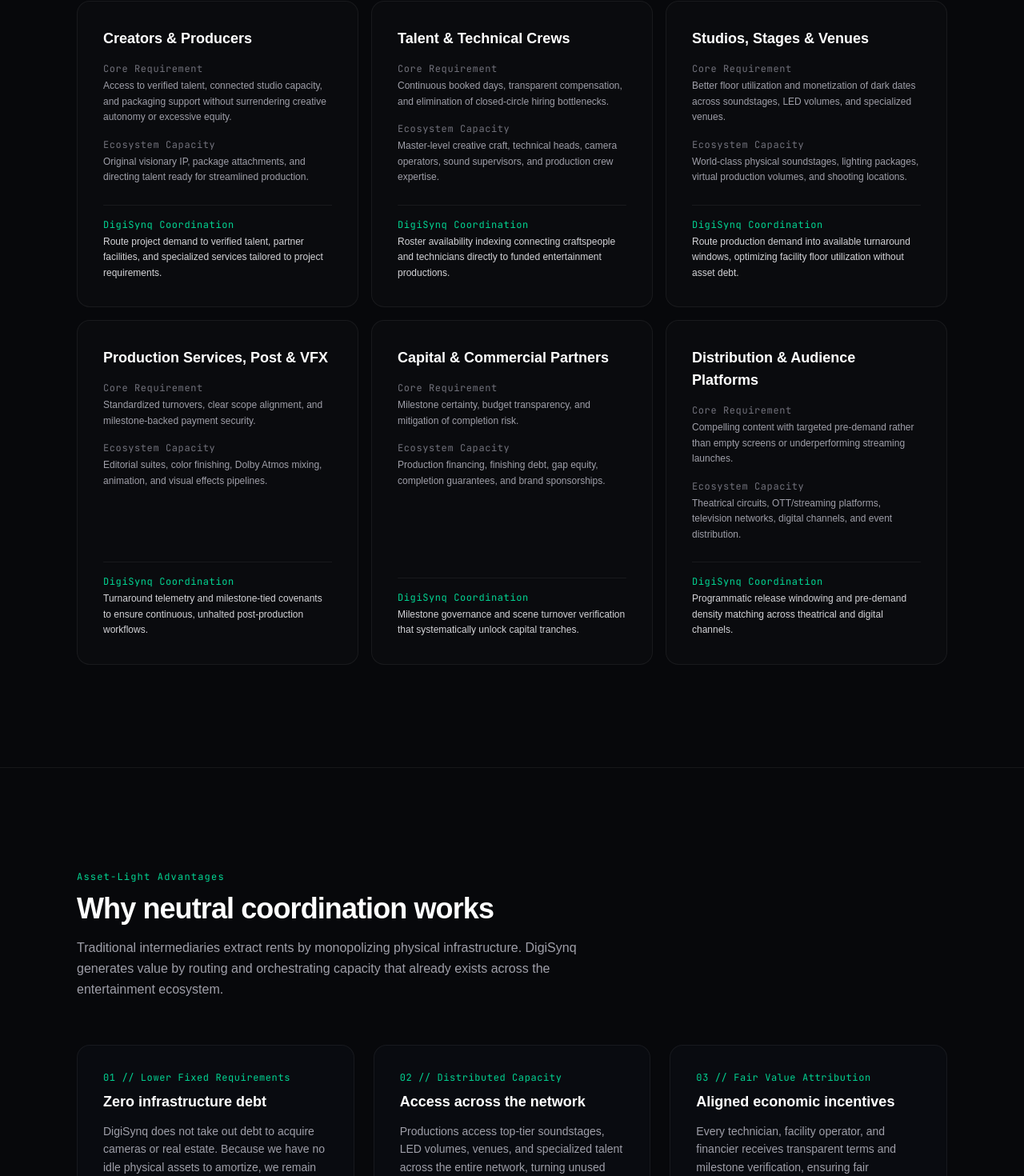
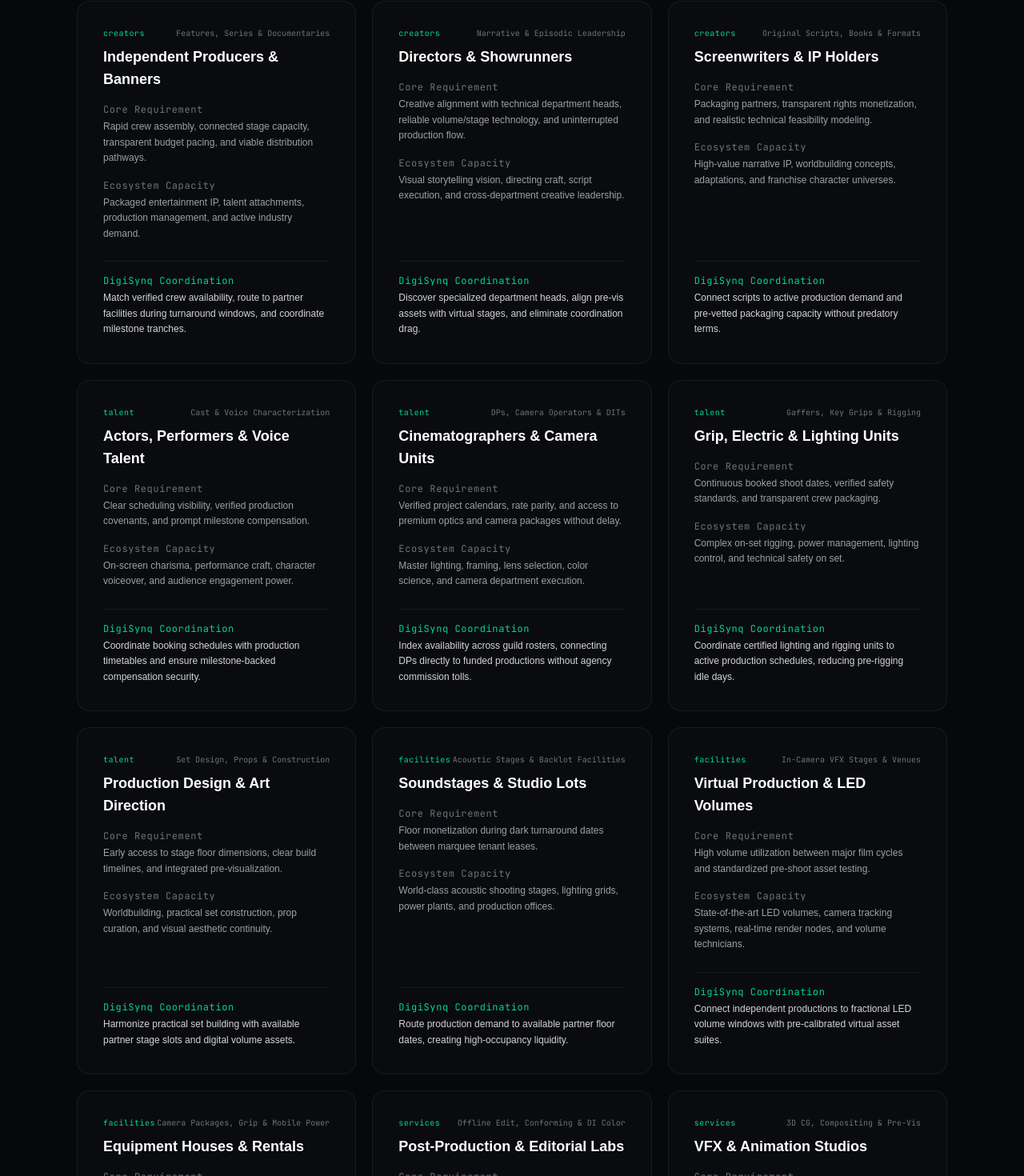
Before and after one commit to thedigitalsynq-design/digisynq3, a React (Vite) app: page /ecosystem in a window 1280 px wide. Shown: the part 2320-3790 px from the top of the page at 80% size. Built offline with nearby package versions, Linux system fonts and the light colour scheme; a web font is replaced by a local one.

Commit message:
Expand all entertainment industry stakeholders across Ecosystem and StartSynq pages

```diff
--- a/src/pages/EcosystemPage.tsx
+++ b/src/pages/EcosystemPage.tsx
@@ -3,67 +3,179 @@
 import { ArrowRight, ArrowUpRight, Check, Users, Film, Radio, Shield, Sparkles } from 'lucide-react';
 import { EcosystemMap } from '../components/EcosystemMap';
 
-const STAKEHOLDER_GROUPS = [
+interface Stakeholder {
+  id: string;
+  category: 'creators' | 'talent' | 'facilities' | 'services' | 'capital' | 'distribution';
+  role: string;
+  scope: string;
+  need: string;
+  offer: string;
+  synqAction: string;
+}
+
+const ALL_STAKEHOLDERS: Stakeholder[] = [
   {
-    id: 'creative',
-    role: 'Creators & Producers',
-    need: 'Access to verified talent, connected studio capacity, and packaging support without surrendering creative autonomy or excessive equity.',
-    offer: 'Original visionary IP, package attachments, and directing talent ready for streamlined production.',
-    synqAction: 'Route project demand to verified talent, partner facilities, and specialized services tailored to project requirements.',
+    id: 'producers',
+    category: 'creators',
+    role: 'Independent Producers & Banners',
+    scope: 'Features, Series & Documentaries',
+    need: 'Rapid crew assembly, connected stage capacity, transparent budget pacing, and viable distribution pathways.',
+    offer: 'Packaged entertainment IP, talent attachments, production management, and active industry demand.',
+    synqAction: 'Match verified crew availability, route to partner facilities during turnaround windows, and coordinate milestone tranches.',
   },
   {
-    id: 'technical',
-    role: 'Talent & Technical Crews',
-    need: 'Continuous booked days, transparent compensation, and elimination of closed-circle hiring bottlenecks.',
-    offer: 'Master-level creative craft, technical heads, camera operators, sound supervisors, and production crew expertise.',
-    synqAction: 'Roster availability indexing connecting craftspeople and technicians directly to funded entertainment productions.',
+    id: 'directors',
+    category: 'creators',
+    role: 'Directors & Showrunners',
+    scope: 'Narrative & Episodic Leadership',
+    need: 'Creative alignment with technical department heads, reliable volume/stage technology, and uninterrupted production flow.',
+    offer: 'Visual storytelling vision, directing craft, script execution, and cross-department creative leadership.',
+    synqAction: 'Discover specialized department heads, align pre-vis assets with virtual stages, and eliminate coordination drag.',
   },
   {
-    id: 'infrastructure',
-    role: 'Studios, Stages & Venues',
-    need: 'Better floor utilization and monetization of dark dates across soundstages, LED volumes, and specialized venues.',
-    offer: 'World-class physical soundstages, lighting packages, virtual production volumes, and shooting locations.',
-    synqAction: 'Route production demand into available turnaround windows, optimizing facility floor utilization without asset debt.',
+    id: 'writers',
+    category: 'creators',
+    role: 'Screenwriters & IP Holders',
+    scope: 'Original Scripts, Books & Formats',
+    need: 'Packaging partners, transparent rights monetization, and realistic technical feasibility modeling.',
+    offer: 'High-value narrative IP, worldbuilding concepts, adaptations, and franchise character universes.',
+    synqAction: 'Connect scripts to active production demand and pre-vetted packaging capacity without predatory terms.',
   },
   {
-    id: 'post',
-    role: 'Production Services, Post & VFX',
-    need: 'Standardized turnovers, clear scope alignment, and milestone-backed payment security.',
-    offer: 'Editorial suites, color finishing, Dolby Atmos mixing, animation, and visual effects pipelines.',
-    synqAction: 'Turnaround telemetry and milestone-tied covenants to ensure continuous, unhalted post-production workflows.',
+    id: 'performers',
+    category: 'talent',
+    role: 'Actors, Performers & Voice Talent',
+    scope: 'Cast & Voice Characterization',
+    need: 'Clear scheduling visibility, verified production covenants, and prompt milestone compensation.',
+    offer: 'On-screen charisma, performance craft, character voiceover, and audience engagement power.',
+    synqAction: 'Coordinate booking schedules with production timetables and ensure milestone-backed compensation security.',
   },
   {
-    id: 'capital',
-    role: 'Capital & Commercial Partners',
-    need: 'Milestone certainty, budget transparency, and mitigation of completion risk.',
-    offer: 'Production financing, finishing debt, gap equity, completion guarantees, and brand sponsorships.',
-    synqAction: 'Milestone governance and scene turnover verification that systematically unlock capital tranches.',
+    id: 'cinematography',
+    category: 'talent',
+    role: 'Cinematographers & Camera Units',
+    scope: 'DPs, Camera Operators & DITs',
+    need: 'Verified project calendars, rate parity, and access to premium optics and camera packages without delay.',
+    offer: 'Master lighting, framing, lens selection, color science, and camera department execution.',
+    synqAction: 'Index availability across guild rosters, connecting DPs directly to funded productions without agency commission tolls.',
   },
   {
-    id: 'distribution',
-    role: 'Distribution & Audience Platforms',
-    need: 'Compelling content with targeted pre-demand rather than empty screens or underperforming streaming launches.',
-    offer: 'Theatrical circuits, OTT/streaming platforms, television networks, digital channels, and event distribution.',
-    synqAction: 'Programmatic release windowing and pre-demand density matching across theatrical and digital channels.',
+    id: 'lighting-grip',
+    category: 'talent',
+    role: 'Grip, Electric & Lighting Units',
+    scope: 'Gaffers, Key Grips & Rigging',
+    need: 'Continuous booked shoot dates, verified safety standards, and transparent crew packaging.',
+    offer: 'Complex on-set rigging, power management, lighting control, and technical safety on set.',
+    synqAction: 'Coordinate certified lighting and rigging units to active production schedules, reducing pre-rigging idle days.',
+  },
+  {
+    id: 'art-department',
+    category: 'talent',
+    role: 'Production Design & Art Direction',
+    scope: 'Set Design, Props & Construction',
+    need: 'Early access to stage floor dimensions, clear build timelines, and integrated pre-visualization.',
+    offer: 'Worldbuilding, practical set construction, prop curation, and visual aesthetic continuity.',
+    synqAction: 'Harmonize practical set building with available partner stage slots and digital volume assets.',
+  },
+  {
+    id: 'soundstages',
+    category: 'facilities',
+    role: 'Soundstages & Studio Lots',
+    scope: 'Acoustic Stages & Backlot Facilities',
+    need: 'Floor monetization during dark turnaround dates between marquee tenant leases.',
+    offer: 'World-class acoustic shooting stages, lighting grids, power plants, and production offices.',
+    synqAction: 'Route production demand to available partner floor dates, creating high-occupancy liquidity.',
+  },
+  {
+    id: 'virtual-volumes',
+    category: 'facilities',
+    role: 'Virtual Production & LED Volumes',
+    scope: 'In-Camera VFX Stages & Venues',
+    need: 'High volume utilization between major film cycles and standardized pre-shoot asset testing.',
+    offer: 'State-of-the-art LED volumes, camera tracking systems, real-time render nodes, and volume technicians.',
+    synqAction: 'Connect independent productions to fractional LED volume windows with pre-calibrated virtual asset suites.',
+  },
+  {
+    id: 'equipment-houses',
+    category: 'facilities',
+    role: 'Equipment Houses & Rentals',
+    scope: 'Camera Packages, Grip & Mobile Power',
+    need: 'High utilization rates for specialized hardware inventory between major studio bookings.',
+    offer: 'State-of-the-art digital cinema cameras, anamorphic lenses, cranes, dollies, and LED lighting fixtures.',
+    synqAction: 'Match available equipment inventory to production schedules on fractional, flexible terms.',
+  },
+  {
+    id: 'post-editorial',
+    category: 'services',
+    role: 'Post-Production & Editorial Labs',
+    scope: 'Offline Edit, Conforming & DI Color',
+    need: 'Standardized camera-to-cloud dailies turnovers, scope clarity, and milestone-backed payment escrow.',
+    offer: 'Master editorial suites, color finishing, calibrated HDR grading theaters, and master delivery pipelines.',
+    synqAction: 'Streamline ingest telemetry from set to post and tie milestone releases to approved turnovers.',
+  },
+  {
+    id: 'vfx-animation',
+    category: 'services',
+    role: 'VFX & Animation Studios',
+    scope: '3D CG, Compositing & Pre-Vis',
+    need: 'Locked plates, clear turnover deadlines, and protection against uncompensated scope shifts.',
+    offer: 'Photoreal CG environments, digital doubles, creature animation, and complex multi-pass compositing.',
+    synqAction: 'Enforce structured turnover covenants and milestone escrow to keep VFX delivery strictly on schedule.',
+  },
+  {
+    id: 'music-audio',
+    category: 'services',
+    role: 'Composers, Sound & Audio Suites',
+    scope: 'Original Score, Foley & Dolby Atmos',
+    need: 'Synchronized picture locks, prompt cue turnovers, and Dolby Atmos mixing theater access.',
+    offer: 'Original orchestral scoring, spatial audio mixing, sound design, Foley, and music licensing.',
+    synqAction: 'Coordinate audio post schedules directly with picture editorial, eliminating late-stage delivery scrambles.',
+  },
+  {
+    id: 'financiers',
+    category: 'capital',
+    role: 'Financiers & Gap Capital',
+    scope: 'Mezzanine Debt, Equity & Bonds',
+    need: 'Burn-rate transparency, verified deliverable verification, and mitigation of completion risk.',
+    offer: 'Production cash flow, finishing debt, bridge financing, tax credit financing, and completion insurance.',
+    synqAction: 'Real-time milestone telemetry that unlocks capital tranches systematically upon verified scene and shot delivery.',
+  },
+  {
+    id: 'brands-sponsors',
+    category: 'capital',
+    role: 'Brands & Commercial Sponsors',
+    scope: 'Product Integration & Co-Marketing',
+    need: 'Brand-safe narrative environments, seamless product integration, and measurable audience reach.',
+    offer: 'Non-dilutive production capital, co-marketing budgets, and promotional distribution reach.',
+    synqAction: 'Match brand partners with verified productions in pre-production, aligning storylines before cameras roll.',
+  },
+  {
+    id: 'exhibitors-platforms',
+    category: 'distribution',
+    role: 'Exhibitors, Streamers & Broadcasters',
+    scope: 'Theatrical Circuits, OTT & FAST Channels',
+    need: 'High-quality verified content with targeted pre-demand rather than empty screens or underperforming releases.',
+    offer: 'DCI-compliant cinema screens, premium formats, global OTT subscriber reach, and broadcast syndication.',
+    synqAction: 'Programmatic release windowing and territorial demand density matching to maximize audience return.',
   },
 ];
 
-const ROLES = [
-  { id: 'all', label: 'All Stakeholders' },
-  { id: 'creative', label: 'Creators & Producers' },
-  { id: 'technical', label: 'Talent & Crew' },
-  { id: 'infrastructure', label: 'Studios & Venues' },
-  { id: 'post', label: 'Services & Post' },
+const FILTER_ROLES = [
+  { id: 'all', label: 'All Stakeholders (16)' },
+  { id: 'creators', label: 'Creators & Producers' },
+  { id: 'talent', label: 'Talent & Crew Guilds' },
+  { id: 'facilities', label: 'Studios, Stages & Venues' },
+  { id: 'services', label: 'Post, VFX & Audio' },
   { id: 'capital', label: 'Capital & Commercial' },
-  { id: 'distribution', label: 'Distribution & Audience' },
+  { id: 'distribution', label: 'Exhibition & Platforms' },
 ];
 
 export function EcosystemPage() {
   const [selectedRole, setSelectedRole] = useState<string>('all');
 
   const filteredGroups = selectedRole === 'all'
-    ? STAKEHOLDER_GROUPS
-    : STAKEHOLDER_GROUPS.filter(g => g.id === selectedRole);
+    ? ALL_STAKEHOLDERS
+    : ALL_STAKEHOLDERS.filter(g => g.category === selectedRole);
 
   return (
     <main className="bg-[#07080b] text-[#ECEEF5] selection:bg-white/20 selection:text-white">
@@ -200,7 +312,7 @@
 
             {/* Filter Pills */}
             <div className="flex items-center flex-wrap gap-2">
-              {ROLES.map((r) => (
+              {FILTER_ROLES.map((r) => (
                 <button
                   key={r.id}
                   type="button"
@@ -223,13 +335,22 @@
           </div>
 
           {/* Stakeholder Directory Grid */}
-          <div className="grid grid-cols-1 md:grid-cols-2 lg:grid-cols-3 gap-4">
+          <div className="grid grid-cols-1 md:grid-cols-2 lg:grid-cols-3 gap-5">
             {filteredGroups.map((group) => (
               <div
                 key={group.id}
                 className="p-8 rounded-2xl bg-white/[0.015] border border-white/[0.06] hover:border-white/15 transition-all flex flex-col justify-between space-y-6"
               >
                 <div>
+                  <div className="flex items-center justify-between mb-2">
+                    <span className="text-[10px] font-mono uppercase tracking-wider text-emerald-400">
+                      {group.category}
+                    </span>
+                    <span className="text-[10px] font-mono text-zinc-500">
+                      {group.scope}
+                    </span>
+                  </div>
+
                   <h3 className="text-lg font-bold text-white mb-4">
                     {group.role}
                   </h3>
```
Also changed, not shown: src/pages/StartSynqPage.tsx (+19 -8 lines).
